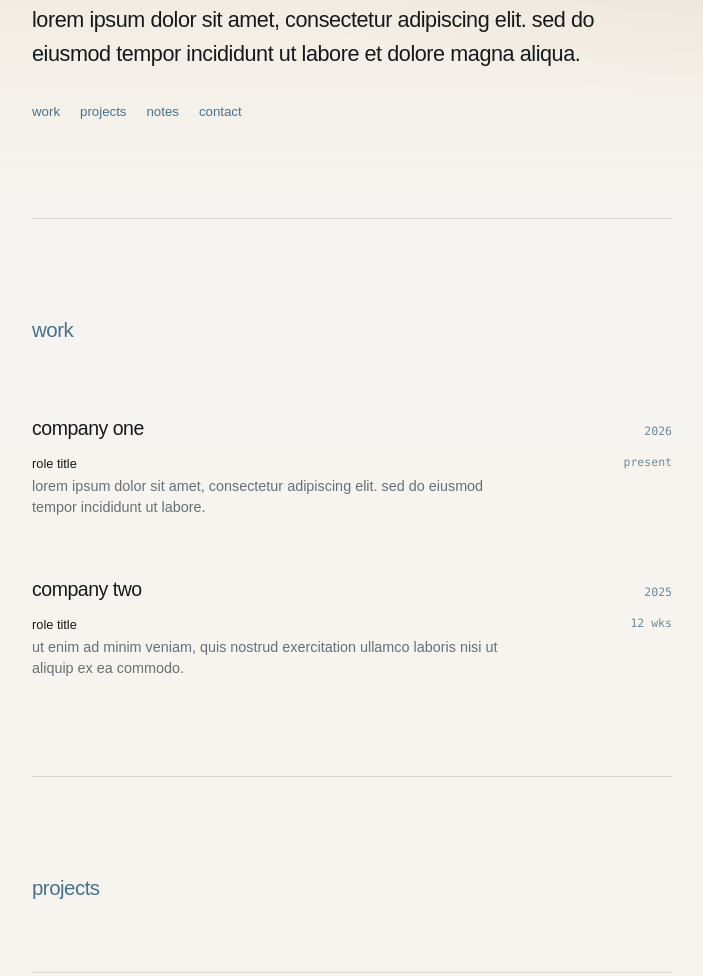
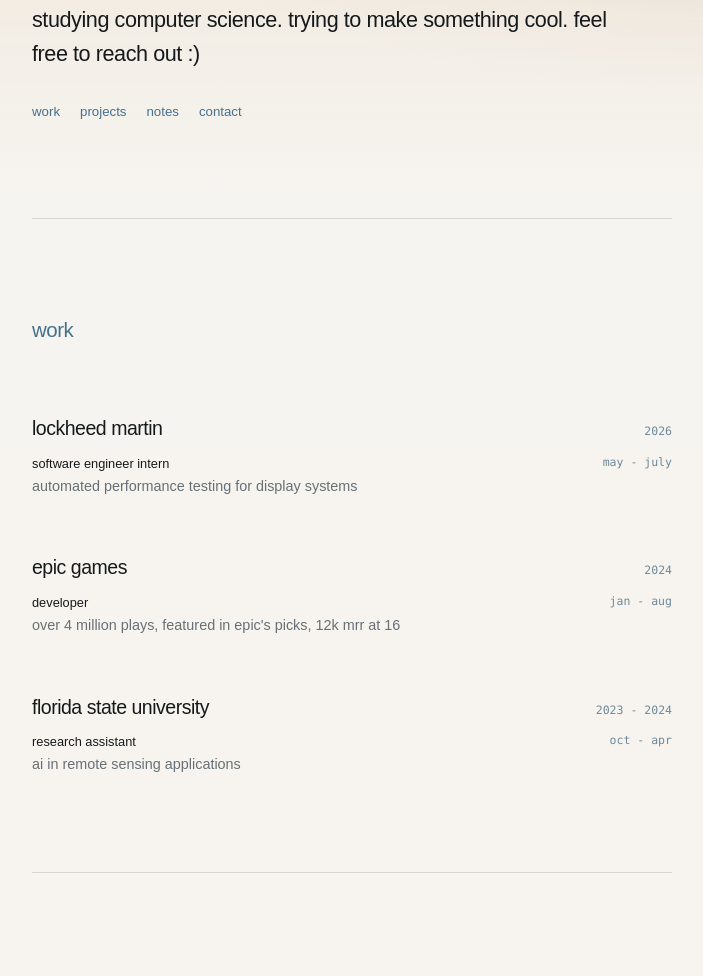
Before and after one commit to Raamia/raami.dev, a plain HTML site: page index.html in a window 1280 px wide. Shown: the part 350-1326 px from the top of the page, without its empty margins (288-991 px from the left). Drawn offline with Linux system fonts and the light colour scheme.

Commit message:
added experience section

```diff
--- a/index.html
+++ b/index.html
@@ -24,7 +24,7 @@
       </div>
 
       <section class="statement">
-        <p>lorem ipsum dolor sit amet, consectetur adipiscing elit. sed do eiusmod tempor incididunt ut labore et dolore magna aliqua.</p>
+        <p>studying computer science. trying to make something cool. feel free to reach out :)</p>
         <nav aria-label="page sections">
           <a href="#work">work</a>
           <a href="#projects">projects</a>
@@ -37,17 +37,24 @@
         <h2>work</h2>
         <div class="work-list">
           <article class="work-item">
-            <div class="item-heading"><h3>company one</h3><time>2026</time></div>
+            <div class="item-heading"><h3>lockheed martin</h3><time>2026</time></div>
             <div class="item-detail">
-              <p><span>role title</span>lorem ipsum dolor sit amet, consectetur adipiscing elit. sed do eiusmod tempor incididunt ut labore.</p>
-              <small>present</small>
+              <p><span>software engineer intern</span> automated performance testing for display systems</p>
+              <small>may - july</small>
             </div>
           </article>
           <article class="work-item">
-            <div class="item-heading"><h3>company two</h3><time>2025</time></div>
+            <div class="item-heading"><h3>epic games</h3><time>2024</time></div>
             <div class="item-detail">
-              <p><span>role title</span>ut enim ad minim veniam, quis nostrud exercitation ullamco laboris nisi ut aliquip ex ea commodo.</p>
-              <small>12 wks</small>
+              <p><span>developer</span>over 4 million plays, featured in epic's picks, 12k mrr at 16 </p>
+              <small>jan - aug</small>
+            </div>
+          </article>
+          <article class="work-item">
+            <div class="item-heading"><h3>florida state university</h3><time>2023 - 2024</time></div>
+            <div class="item-detail">
+              <p><span>research assistant</span>ai in remote sensing applications </p>
+              <small>oct - apr</small>
             </div>
           </article>
         </div>
```
